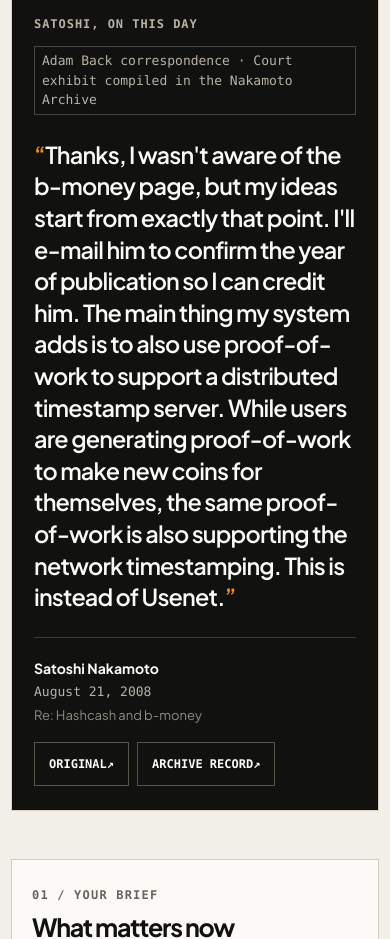
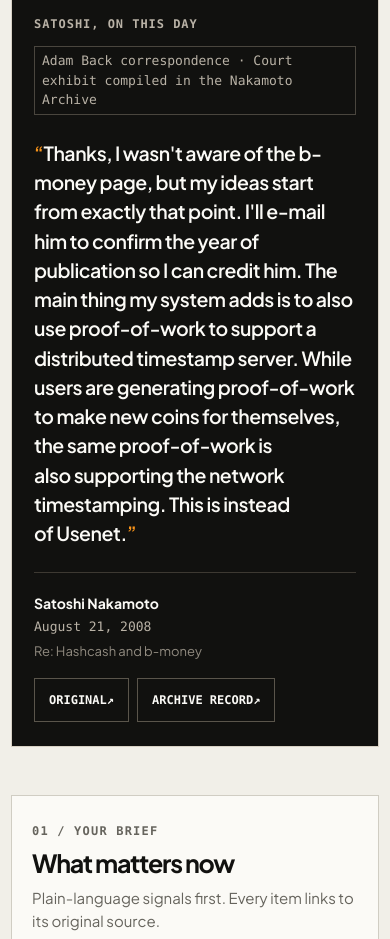
Before and after one commit to smallyunet/btc.wedding, a website: page index.html in a window 390 px wide. Shown: the part 1700-2639 px from the top of the page. Drawn offline with Linux system fonts and the light colour scheme; no server answers.

Commit message:
Improve quote panel readability

```diff
--- a/css/style.css
+++ b/css/style.css
@@ -216,7 +216,7 @@
 .satoshi-provenance span { padding: 4px 7px; border: 1px solid #4a463e; }
 .satoshi-provenance #satoshi-disputed { border-color: #9b6a29; color: #ffc476; }
 .satoshi-provenance [hidden] { display: none; }
-.satoshi-quote-panel blockquote { max-width: 920px; margin: 22px 0 30px; color: var(--paper-bright); font-size: clamp(22px,2.4vw,34px); font-weight: 600; line-height: 1.35; letter-spacing: -.035em; text-wrap: balance; overflow-wrap: anywhere; }
+.satoshi-quote-panel blockquote { max-width: 820px; margin: 22px 0 30px; color: var(--paper-bright); font-size: clamp(19px,1.8vw,27px); font-weight: 600; line-height: 1.5; letter-spacing: -.025em; text-wrap: pretty; overflow-wrap: anywhere; }
 .satoshi-quote-panel blockquote::before { color: var(--bitcoin); content: "“"; }
 .satoshi-quote-panel blockquote::after { color: var(--bitcoin); content: "”"; }
 .satoshi-quote-footer { display: flex; align-items: flex-end; justify-content: space-between; gap: 24px; padding-top: 20px; border-top: 1px solid #3d3932; }
@@ -411,7 +411,7 @@
     .satoshi-calendar strong { margin-top: 0; font-size: 56px; }
     .satoshi-date-panel > p { max-width: none; margin-top: 18px; }
     .satoshi-quote-panel { padding: 24px 22px; }
-    .satoshi-quote-panel blockquote { margin-block: 24px; font-size: clamp(21px,6vw,28px); text-wrap: pretty; }
+    .satoshi-quote-panel blockquote { margin-block: 24px; font-size: clamp(18px,5vw,23px); }
     .satoshi-quote-footer { display: block; }
     .satoshi-actions { justify-content: flex-start; margin-top: 18px; }
     .feed-header { min-height: 0; display: block; padding: 26px 20px 18px; }
--- a/index.html
+++ b/index.html
@@ -24,7 +24,7 @@
     <link rel="icon" type="image/png" sizes="32x32" href="favicon-32.png">
     <link rel="apple-touch-icon" sizes="180x180" href="apple-touch-icon.png">
     <link rel="manifest" href="manifest.json">
-    <link rel="stylesheet" href="css/style.css?v=18">
+    <link rel="stylesheet" href="css/style.css?v=19">
 </head>
 <body>
     <a class="skip-link" href="#changefeed">Skip to changes</a>
```
